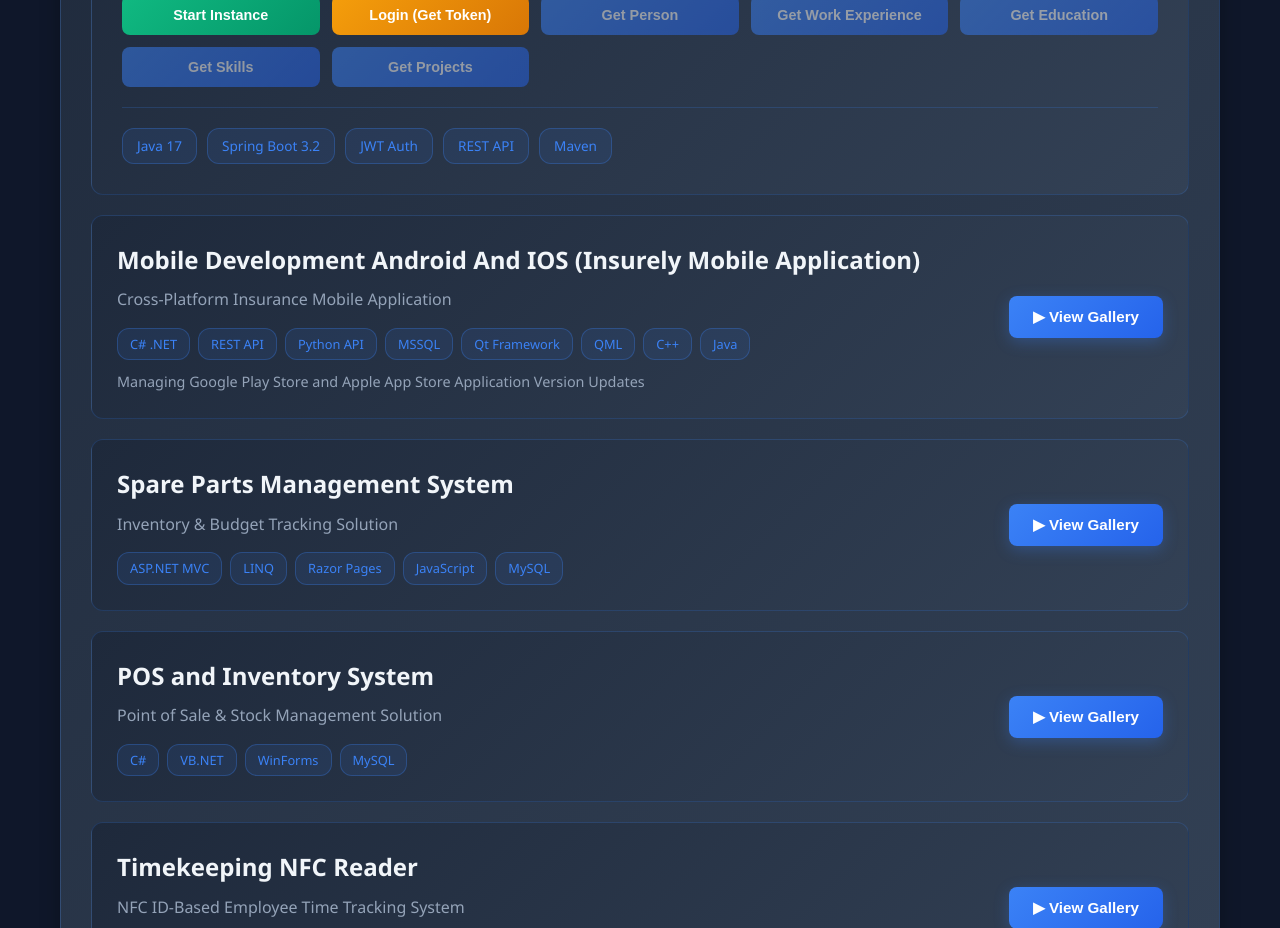
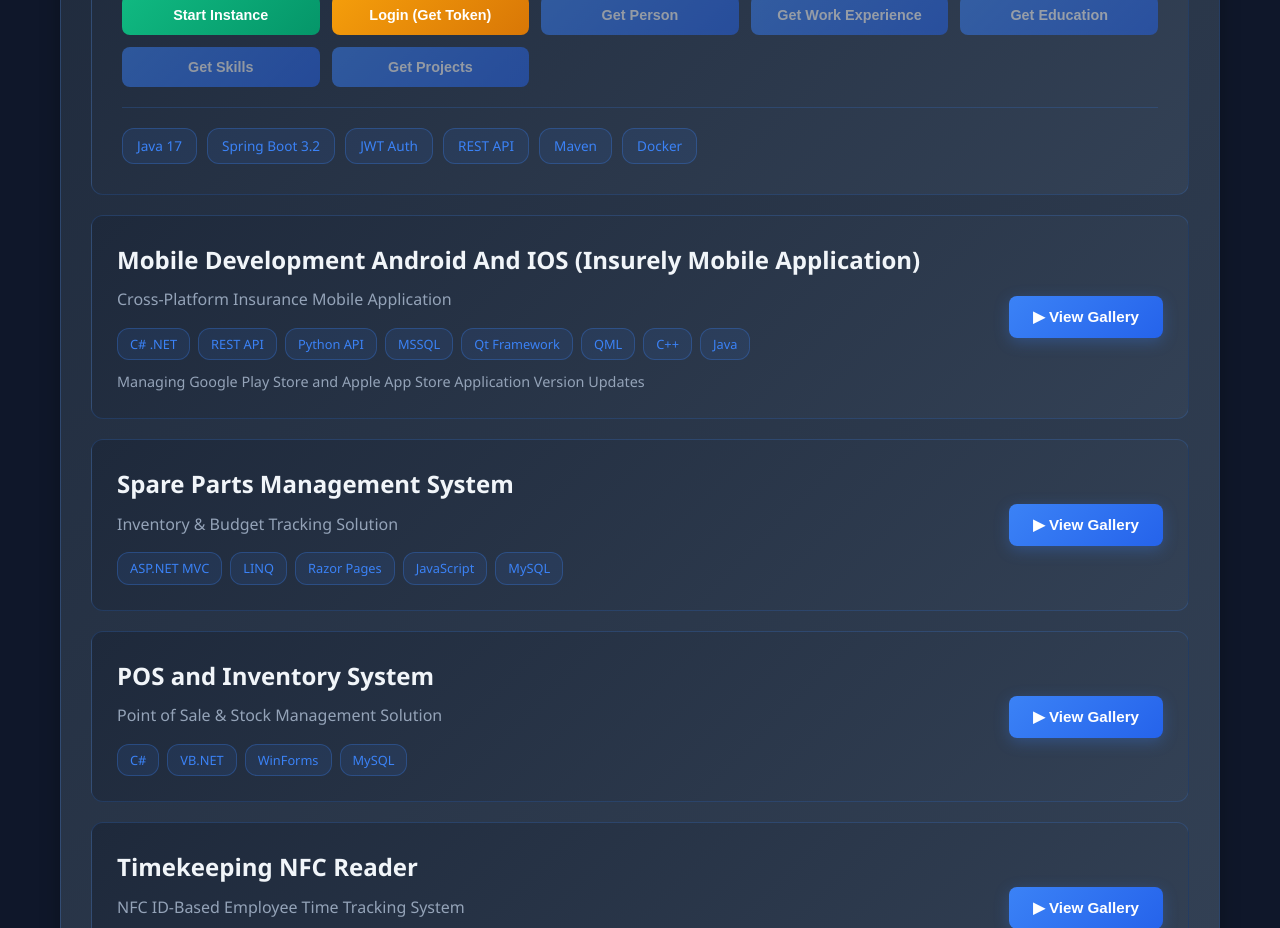
Before and after one commit to ffxleo/Leonard-Portfolio, a React (Create React App) app in the folder portfolio-react/: page / in a window 1280 px wide. Shown: the part 3780-4708 px from the top of the page. Built offline with nearby package versions, Linux system fonts and the light colour scheme.

Commit message:
add dockerinapi tester

```diff
--- a/portfolio-react/src/components/ApiTester.js
+++ b/portfolio-react/src/components/ApiTester.js
@@ -230,6 +230,7 @@ function ApiTester() {
         <span className="tech-badge">JWT Auth</span>
         <span className="tech-badge">REST API</span>
         <span className="tech-badge">Maven</span>
+        <span className="tech-badge">Docker</span>
       </div>
     </div>
   );
```
Also changed, not shown: 1 other file (tests, documents, lock files or other folders).
